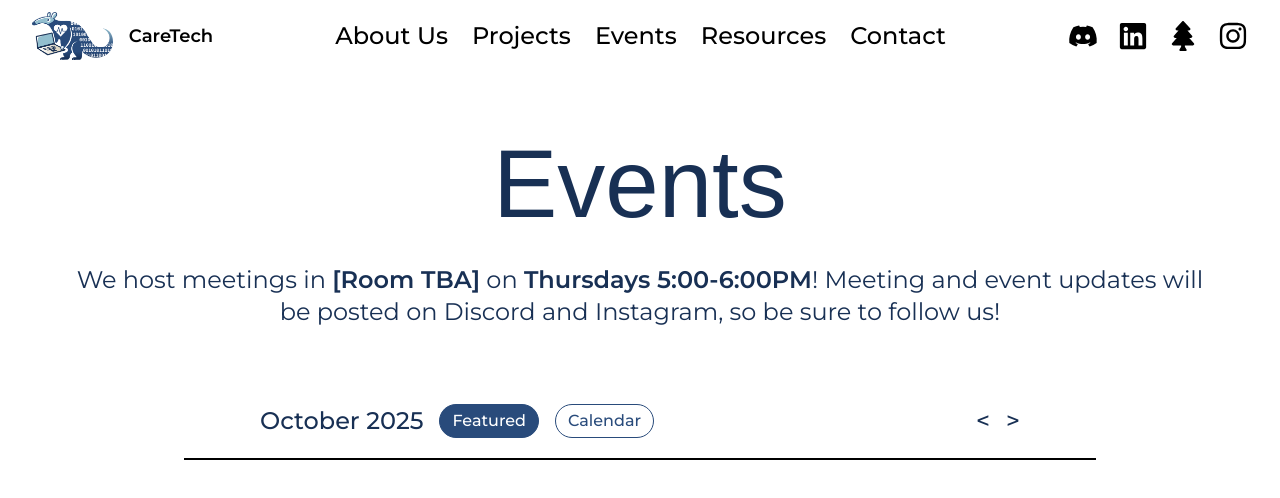
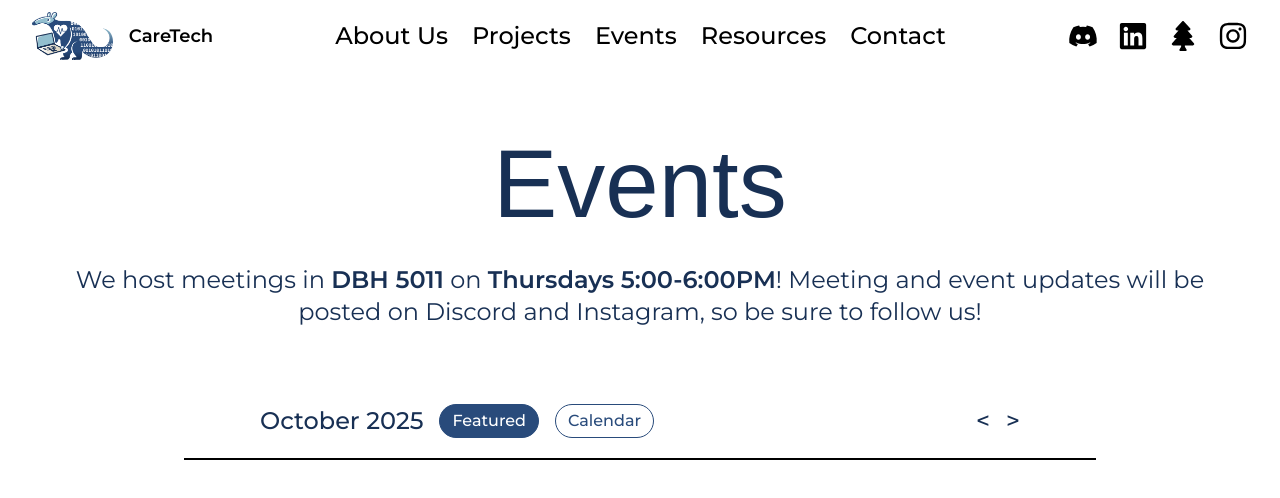
Before and after one commit to CareTech-at-UCI/website, a React (Create React App) app: page /Events in a window 1280 px wide. Shown: the top 498 px of the page. Built offline with nearby package versions, Linux system fonts and the light colour scheme; a web font is replaced by a local one.

Commit message:
added room number to events page

```diff
--- a/src/pages/Events.tsx
+++ b/src/pages/Events.tsx
@@ -101,7 +101,7 @@ const Events: React.FC = () => {
         </h1>
 
         <p className="hidden md:block md:text-center text-xl sm:text-2xl font-montserrat text-primary sm:m-8">
-          We host meetings in <strong>[Room TBA]</strong> on{" "}
+          We host meetings in <strong>DBH 5011</strong> on{" "}
           <strong>Thursdays 5:00-6:00PM</strong>! Meeting and event updates will
           be posted on Discord and Instagram, so be sure to follow us!
         </p>
```
